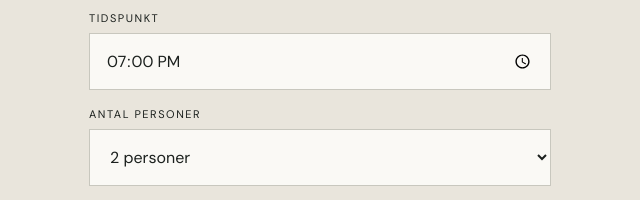
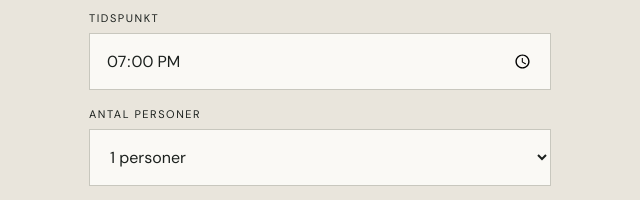
Before and after one commit to carlemilhansen8/manon, a plain HTML site: page index.html in a window 1280 px wide. Shown: the part 3680-3880 px from the top of the page, 614-1254 px from the left. Drawn offline with nearby package versions, Linux system fonts and the light colour scheme.

Commit message:
Update index.html

```diff
--- a/index.html
+++ b/index.html
@@ -184,11 +184,11 @@
         Antal personer
        </label>
        <select id="guests" required="">
-        <option value="2">
-         2 personer
+        <option value="1">
+         1 personer
         </option>
-        <option value="1">
-         1 person
+        <option value="2>
+         2 person
         </option>
         <option value="3">
          3 personer
```
